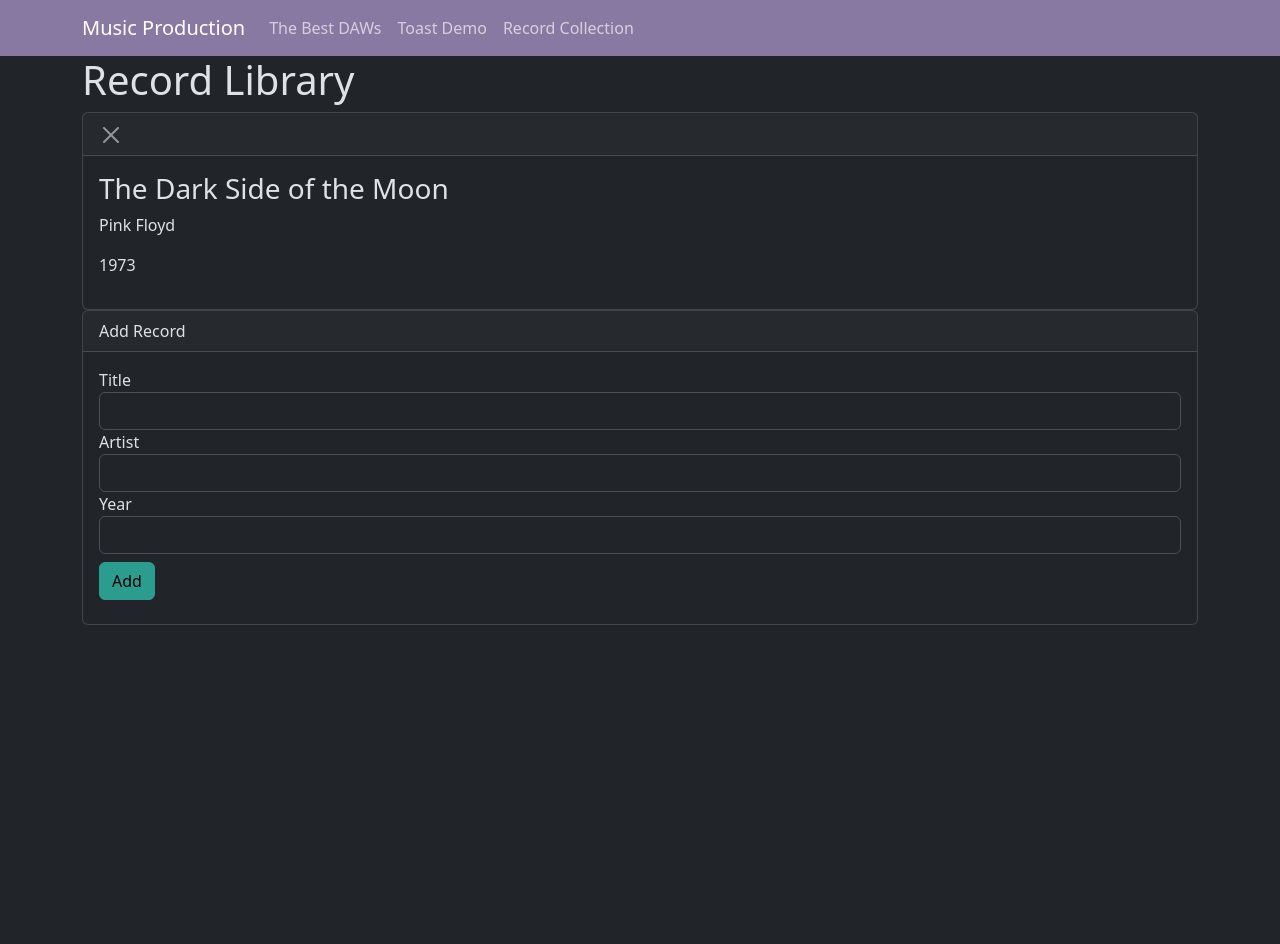
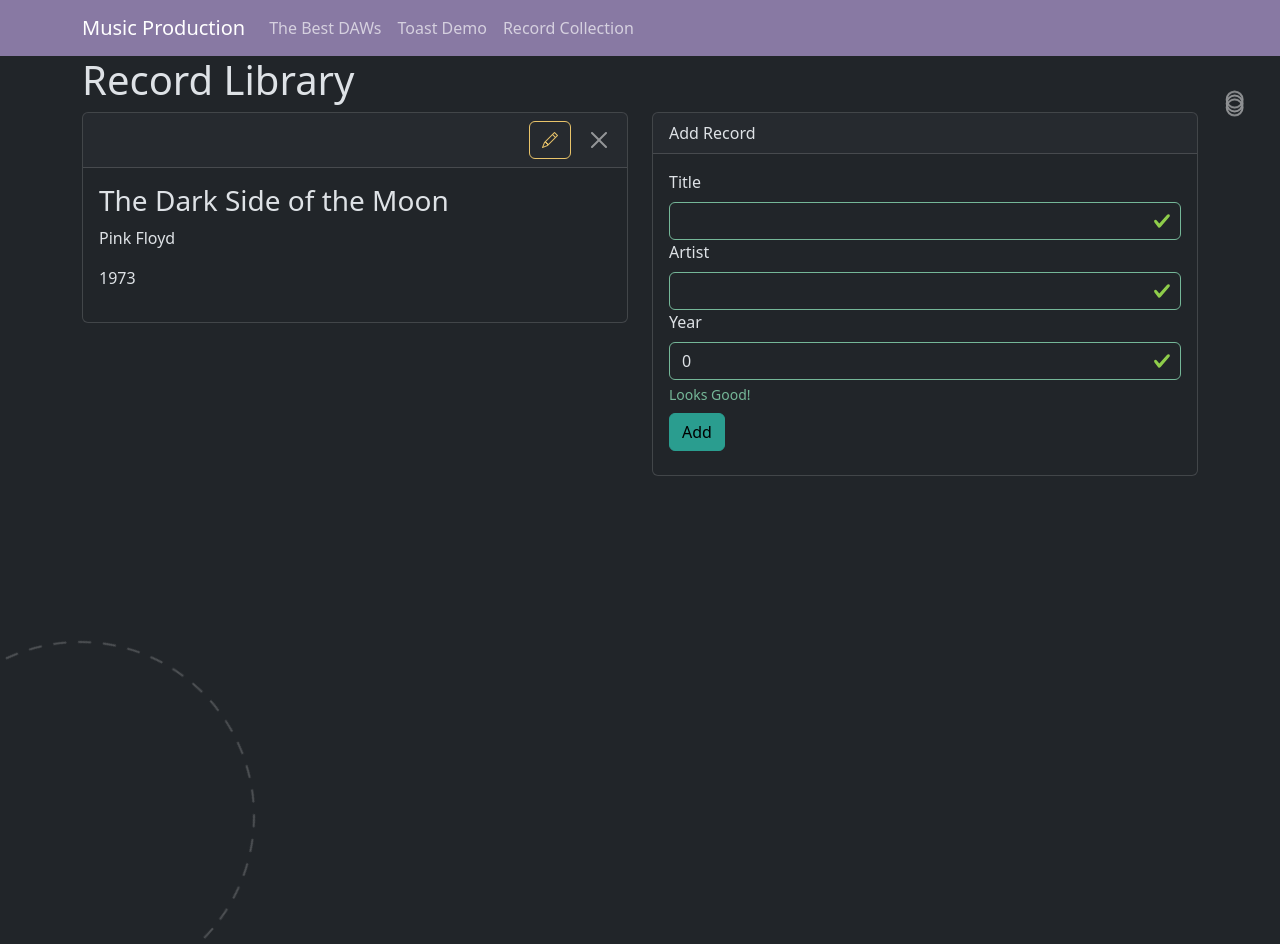
Before and after one commit to mickelson-classroom/hobby-manager-Cwighty, a React (Vite) app: page /records in a window 1280 px wide. Shown: the top 944 px of the page. Before the commit the page ends 800 px from the top, so only its background shows below. Built offline with nearby package versions, Linux system fonts and the light colour scheme.

Commit message:
finished monday

```diff
--- /dev/null
+++ b/src/@types/declaration.d.ts
@@ -0,0 +1,4 @@
+declare module "*.module.scss" {
+    const classes: { [key: string]: string };
+    export default classes;
+}
--- a/src/App.tsx
+++ b/src/App.tsx
@@ -5,6 +5,8 @@
 import { ToastProvider } from "./context/toastContext";
 import { ToastList } from "./components/ToastList/ToastList";
 import { RecordProvider } from "./context/recordContext";
+import { SpinningCircle } from "./components/svgs/SpinningCircle";
+import { BouncingCircles } from "./components/svgs/BouncingCircles";
 
 const App = () => {
   return (
@@ -15,11 +17,13 @@
           <ErrorBoundary>
             <DawProvider>
               <RecordProvider>
-              <Outlet />
+                <Outlet />
               </RecordProvider>
             </DawProvider>
           </ErrorBoundary>
         </div>
+        <SpinningCircle />
+        <BouncingCircles />
         <ToastList />
       </ToastProvider>
     </>
--- /dev/null
+++ b/src/components/svgs/BouncingCircles.scss
@@ -0,0 +1,71 @@
+.arrow {
+    z-index: -1;
+    opacity: 0.5;
+    position: absolute;
+      top: 4em;
+      right: 0;
+  }
+
+.geo-arrow {
+          fill: none;
+          stroke: #fff;
+          stroke-width: 2;
+          stroke-miterlimit: 10
+        }
+
+.item-to {
+  animation-duration: 10s;
+  animation-iteration-count: infinite;
+  transform-origin: bottom;
+}
+
+.bounce-1 {
+    animation-name: bounce-1;
+    animation-timing-function: ease;
+  }
+
+  .bounce-2 {
+    animation-name: bounce-2;
+    animation-timing-function: ease;
+  }
+
+  .bounce-3 {
+    animation-name: bounce-3;
+    animation-timing-function: ease;
+  }
+
+  @keyframes bounce-1 {
+    0% {
+      transform: translateY(0);
+    }
+    50% {
+      transform: translateY(50px);
+    }
+    100% {
+      transform: translateY(0);
+    }
+  }
+
+  @keyframes bounce-2 {
+    0% {
+      transform: translateY(0);
+    }
+    50% {
+      transform: translateY(-30px);
+    }
+    100% {
+      transform: translateY(0);
+    }
+  }
+
+  @keyframes bounce-3 {
+    0% {
+      transform: translateY(0);
+    }
+    50% {
+      transform: translateY(30px);
+    }
+    100% {
+      transform: translateY(0);
+    }
+  }
--- /dev/null
+++ b/src/components/svgs/BouncingCircles.tsx
@@ -0,0 +1,28 @@
+import "./BouncingCircles.scss";
+
+export const BouncingCircles = () => {
+  return (
+    <div className="arrow">
+      <svg
+        xmlns="http://www.w3.org/2000/svg"
+        width="240.11"
+        height="100.9"
+        overflow="none"
+      >
+        <circle
+          className="geo-arrow item-to bounce-2"
+          cx="194.65"
+          cy="69.54"
+          r="7.96"
+        />
+        <circle className="geo-arrow draw-in" cx="194.65" cy="39.5" r="7.96" />
+        <circle
+          className="geo-arrow item-to bounce-3"
+          cx="194.65"
+          cy="9.46"
+          r="7.96"
+        />
+      </svg>
+    </div>
+  );
+};
--- /dev/null
+++ b/src/components/svgs/SpinningCircle.scss
@@ -0,0 +1,17 @@
+.dotted-circle {
+  position: absolute;
+  top: 80%;
+  right: 80%;
+  opacity: 0.2;
+  animation: rotation 50s linear infinite;
+  z-index: -1;
+}
+
+@keyframes rotation {
+  from {
+    transform: rotate(0deg);
+  }
+  to {
+    transform: rotate(359deg);
+  }
+}
--- /dev/null
+++ b/src/components/svgs/SpinningCircle.tsx
@@ -0,0 +1,24 @@
+import "./SpinningCircle.scss";
+
+export const SpinningCircle = () => {
+  return (
+    <svg
+      xmlns="http://www.w3.org/2000/svg"
+      className="dotted-circle"
+      width="352"
+      height="352"
+      overflow="visible"
+    >
+      <circle
+        cx="176"
+        cy="176"
+        r="174"
+        fill="none"
+        stroke="#fff"
+        stroke-width="2"
+        stroke-miterlimit="10"
+        stroke-dasharray="12.921,11.9271"
+      />
+    </svg>
+  );
+};
--- a/src/routes/records/RecordItem.tsx
+++ b/src/routes/records/RecordItem.tsx
@@ -1,4 +1,8 @@
-import { MusicRecord } from "../../@types/musicRecord";
+import { useContext, useState } from "react";
+import { MusicRecord, RecordContextType } from "../../@types/musicRecord";
+import { RecordContext } from "../../context/recordContext";
+import { TextInput } from "../../components/TextInput";
+import { NumberInput } from "../../components/NumberInput";
 
 export const RecordItem = ({
   record,
@@ -7,16 +11,65 @@
   record: MusicRecord;
   onRemove: () => void;
 }) => {
+  const { updateRecord } = useContext(RecordContext) as RecordContextType;
+  const [isEditing, setIsEditing] = useState(false);
+  const [editedRecord, setEditedRecord] = useState<MusicRecord>(record);
+
+  const handleSave = () => {
+    setIsEditing(false);
+    updateRecord(editedRecord);
+  };
+
+  const handleChange = (event: React.ChangeEvent<HTMLInputElement>) => {
+    setEditedRecord({
+      ...editedRecord,
+      [event.target.id]: event.target.value,
+    });
+  };
+
   return (
     <div className="card">
-      <div className="card-header">
-        <button className="btn btn-close" onClick={onRemove} />
+      <div className="card-header d-flex justify-content-end align-content-center">
+        {isEditing ? (
+          <button
+            className="btn btn-outline-success bi bi-save"
+            onClick={() => handleSave()}
+          ></button>
+        ) : (
+          <button
+            className="btn btn-outline-info bi bi-pencil"
+            onClick={() => setIsEditing(true)}
+          ></button>
+        )}
+        <button className="btn btn-close my-auto ms-3" onClick={onRemove} />
       </div>
-      <div className="card-body">
-        <h3>{record.title}</h3>
-        <p>{record.artist}</p>
-        <p>{record.year}</p>
-      </div>
+      {isEditing ? (
+        <div className="card-body">
+          <div className="form-group">
+            <TextInput
+              value={editedRecord.title}
+              onChange={handleChange}
+              label={"Title"}
+            />
+            <TextInput
+              value={editedRecord.artist}
+              onChange={handleChange}
+              label={"Artist"}
+            />
+            <NumberInput
+              value={editedRecord.year}
+              onChange={handleChange}
+              label={"Year"}
+            />
+          </div>
+        </div>
+      ) : (
+        <div className="card-body">
+          <h3>{record.title}</h3>
+          <p>{record.artist}</p>
+          <p>{record.year}</p>
+        </div>
+      )}
     </div>
   );
 };
--- a/src/routes/records/RecordLibrary.tsx
+++ b/src/routes/records/RecordLibrary.tsx
@@ -1,17 +1,39 @@
-import { useContext } from "react";
+import { useContext, useState } from "react";
 import { RecordContext } from "../../context/recordContext";
-import { RecordContextType } from "../../@types/musicRecord";
+import { MusicRecord, RecordContextType } from "../../@types/musicRecord";
 import { RecordItem } from "./RecordItem";
+import { TextInput } from "../../components/TextInput";
+import { NumberInput } from "../../components/NumberInput";
+import { SpinningCircle } from "../../components/svgs/SpinningCircle";
 
 export const RecordLibrary = () => {
-  const { records, deleteRecord } = useContext(
+  const { records, deleteRecord, addRecord } = useContext(
     RecordContext
   ) as RecordContextType;
+
+  const defaultRecord: MusicRecord = {
+    id: 0,
+    title: "",
+    artist: "",
+    year: 0,
+  };
+
+  const [newRecord, setNewRecord] = useState<MusicRecord>(defaultRecord);
+
+  const handleInput = (event: React.ChangeEvent<HTMLInputElement>) => {
+    setNewRecord({
+      ...newRecord,
+      [event.target.id]: event.target.value,
+    });
+  };
+
   return (
     <div>
       <h1>Record Library</h1>
+      <div className="row">
+        <div className="col-12 col-lg-6">
           {records.map((record) => (
-        <div>
+            <div className="mb-3">
               <RecordItem
                 key={record.id}
                 record={record}
@@ -19,25 +41,38 @@
               />
             </div>
           ))}
+        </div>
 
+        <div className="col-12 col-lg-6">
           <div className="card">
             <div className="card-header">Add Record</div>
             <div className="card-body">
-          <form>
-            <div className="form-group">
-              <label htmlFor="title">Title</label>
-              <input type="text" id="title" className="form-control" />
+              <TextInput
+                label="Title"
+                value={newRecord.title}
+                onChange={handleInput}
+              />
+              <TextInput
+                label="Artist"
+                value={newRecord.artist}
+                onChange={handleInput}
+              />
+              <NumberInput
+                label="Year"
+                value={newRecord.year}
+                onChange={handleInput}
+              />
+              <button
+                className="btn btn-primary my-2"
+                onClick={() => {
+                  addRecord(newRecord);
+                  setNewRecord(defaultRecord);
+                }}
+              >
+                Add
+              </button>
             </div>
-            <div className="form-group">
-              <label htmlFor="artist">Artist</label>
-              <input type="text" id="artist" className="form-control" />
           </div>
-            <div className="form-group">
-              <label htmlFor="year">Year</label>
-              <input type="text" id="year" className="form-control" />
-            </div>
-            <button className="btn btn-primary my-2">Add</button>
-          </form>
         </div>
       </div>
     </div>
```
Also changed, not shown: src/components/Icons/Icons.css (deleted, +0 -10 lines), src/components/Icons/Icons.tsx (deleted, +0 -17 lines). Lines whose indentation alone changed are shown as unchanged.
